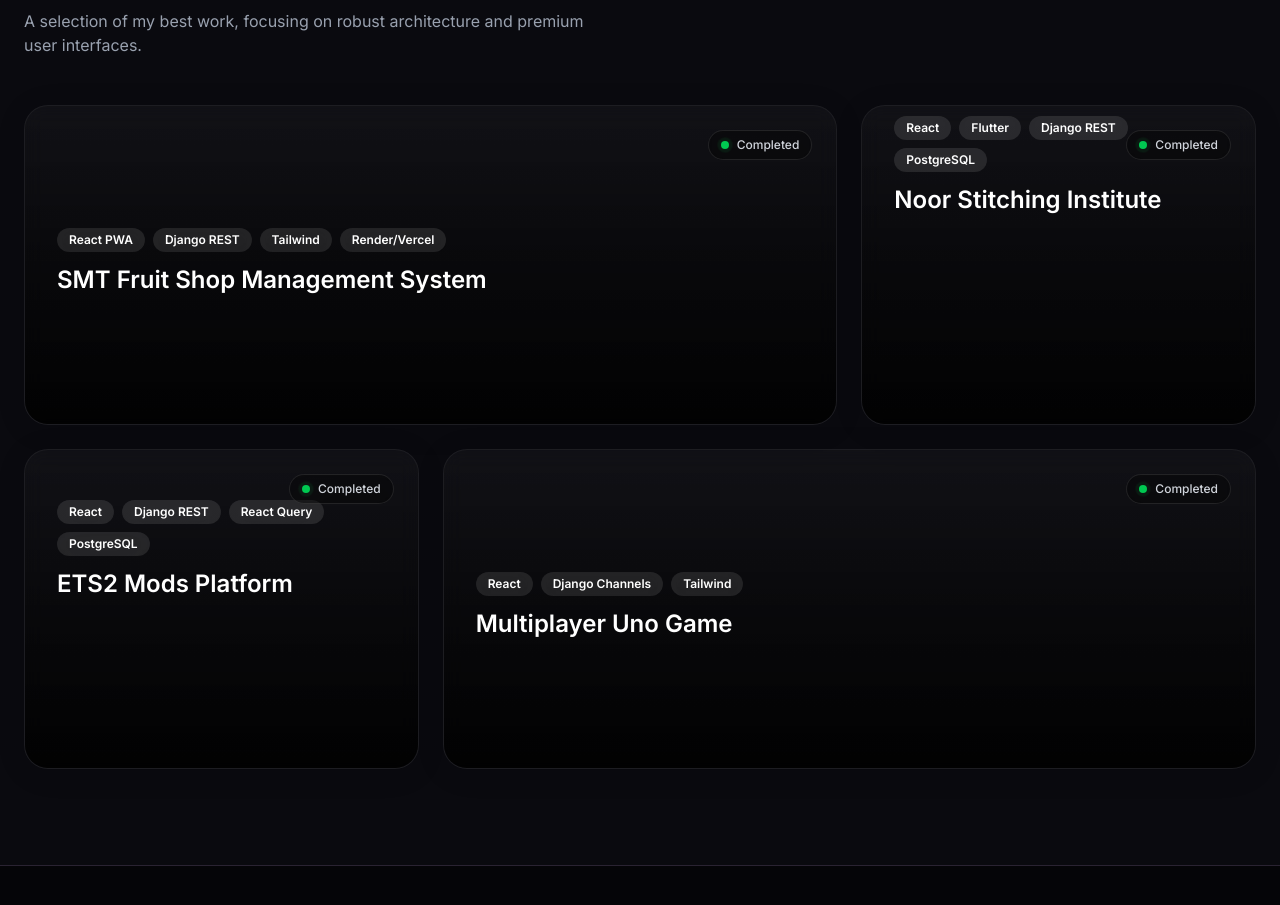
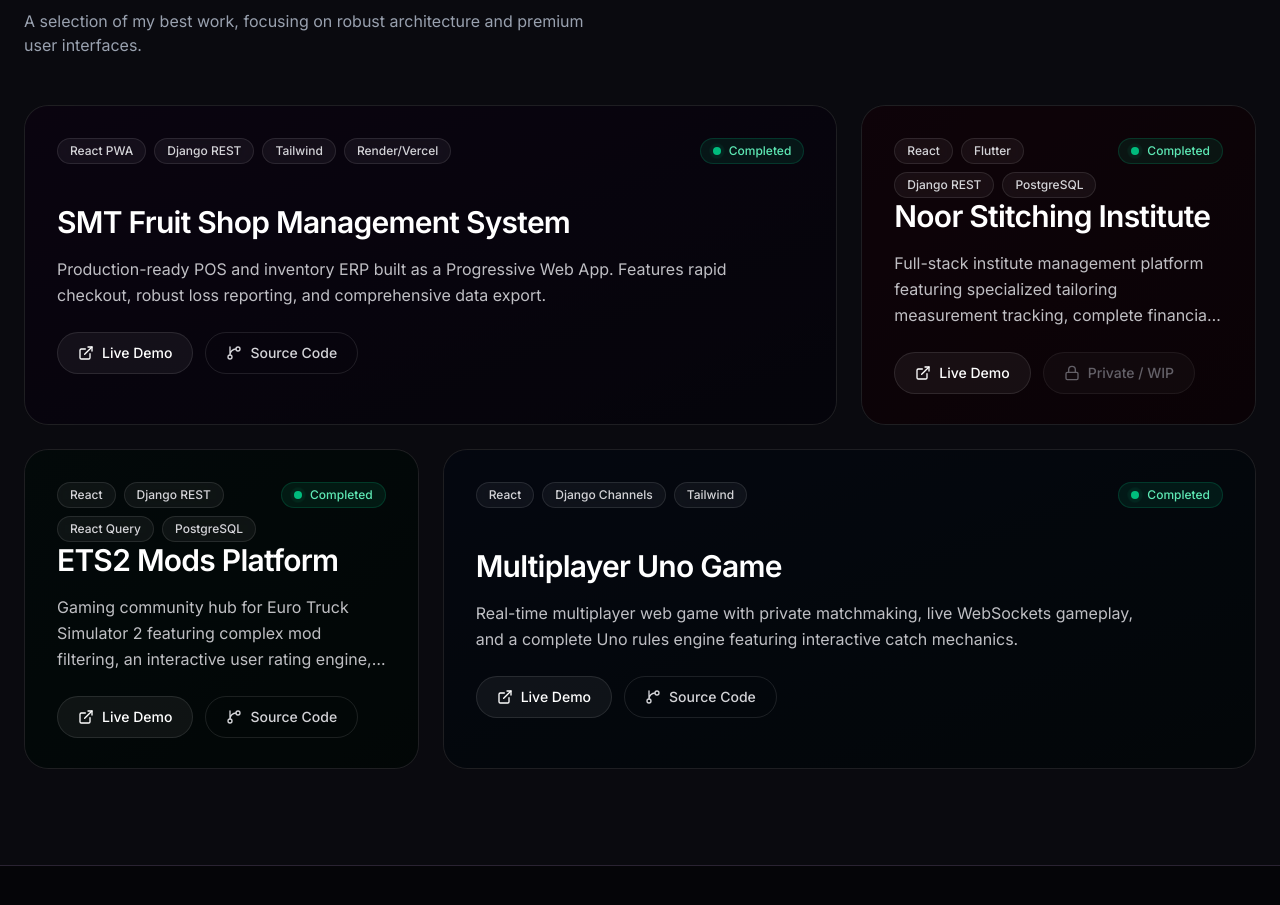
Before and after one commit to navafv/portfolio, a React (Vite) app: page / in a window 1280 px wide. Shown: the part 1839-2744 px from the top of the page. Built offline with nearby package versions, Linux system fonts and the light colour scheme; no server answers.

Commit message:
feat: enhance project descriptions and improve layout in Projects component

```diff
--- a/src/components/Projects.jsx
+++ b/src/components/Projects.jsx
@@ -1,23 +1,34 @@
-import React from 'react';
-import { Clock, ExternalLink, GitBranch, Lock } from 'lucide-react';
-import { projects } from '../data/projects';
+import React from "react";
+import { Clock, ExternalLink, GitBranch, Lock } from "lucide-react";
+import { projects } from "../data/projects";
 
 const Projects = () => {
   return (
-    <section id="projects" className="py-24 relative z-10" aria-labelledby="projects-heading">
+    <section
+      id="projects"
+      className="py-24 relative z-10"
+      aria-labelledby="projects-heading"
+    >
       <div className="container mx-auto px-6">
         <div className="flex justify-between items-end mb-12">
           <div>
-            <h2 id="projects-heading" className="font-heading text-4xl md:text-5xl font-bold mb-4">
-              Featured <span className="text-transparent bg-clip-text bg-linear-to-r from-purple-400 to-indigo-400">Projects</span>
+            <h2
+              id="projects-heading"
+              className="font-heading text-4xl md:text-5xl font-bold mb-4"
+            >
+              Featured{" "}
+              <span className="text-transparent bg-clip-text bg-linear-to-r from-purple-400 to-indigo-400">
+                Projects
+              </span>
             </h2>
             <p className="text-gray-400 max-w-xl">
-              A selection of my best work, focusing on robust architecture and premium user interfaces.
+              A selection of my best work, focusing on robust architecture and
+              premium user interfaces.
             </p>
           </div>
         </div>
 
-        <div className="grid grid-cols-1 md:grid-cols-2 lg:grid-cols-3 gap-6 auto-rows-[auto] lg:auto-rows-[320px]">
+        <div className="grid grid-cols-1 md:grid-cols-2 lg:grid-cols-3 gap-6 auto-rows-auto lg:auto-rows-[320px]">
           {projects.map((project, index) => {
             const demoUrl = project.links?.demo?.trim();
             const githubUrl = project.links?.github?.trim();
@@ -25,73 +36,143 @@
             return (
               <article
                 key={index}
-                className={`group glass-card rounded-3xl overflow-hidden relative flex flex-col justify-end p-6 md:p-8 glass-card-hover ${project.colSpan} ${project.image}`}
+                className={`group relative overflow-hidden rounded-3xl border border-white/10 bg-black/40 backdrop-blur-xl p-6 md:p-8 transition-all duration-500 hover:-translate-y-1 hover:border-purple-500/40 hover:shadow-[0_0_60px_rgba(168,85,247,0.12)] ${project.colSpan}`}
                 aria-label={project.title}
               >
-                {/* Overlay gradient */}
-                <div className="absolute inset-0 bg-linear-to-t from-black/90 via-black/50 to-transparent z-0"></div>
+                {/* Background Gradient */}
+                <div
+                  className={`absolute inset-0 bg-linear-to-br ${project.image} opacity-60`}
+                />
 
-                {/* Status Badge */}
-                <div className="absolute top-6 right-6 z-20 flex items-center gap-2 bg-black/40 backdrop-blur-md px-3 py-1.5 rounded-full border border-white/10">
-                  <span className="relative flex h-2 w-2">
-                    <span className={`animate-ping absolute inline-flex h-full w-full rounded-full ${project.status.color} opacity-75`}></span>
-                    <span className={`relative inline-flex rounded-full h-2 w-2 ${project.status.color}`}></span>
-                  </span>
-                  <span className="text-xs font-medium text-gray-300">{project.status.label}</span>
+                {/* Dark Overlay */}
+                <div className="absolute inset-0 bg-black/50" />
+
+                {/* Glow Effect */}
+                <div className="absolute inset-0 opacity-0 transition-opacity duration-500 group-hover:opacity-100">
+                  <div className="absolute -top-20 left-1/2 h-56 w-56 -translate-x-1/2 rounded-full group-hover:shadow-purple-500/10" />
                 </div>
 
-                <div className="relative z-10 transform translate-y-0 lg:translate-y-4 lg:group-hover:translate-y-0 transition-transform duration-300 mt-14 lg:mt-0">
-                  <div className="flex flex-wrap items-center gap-2 mb-3">
+                {/* Main Content */}
+                <div className="relative z-10 flex h-full flex-col">
+                  {/* Top Row */}
+                  <div className="flex items-start justify-between gap-4">
+                    {/* Tech Stack */}
+                    <div className="flex flex-wrap gap-2">
                       {project.tech.map((t, i) => (
-                      <span key={i} className="text-xs font-semibold px-3 py-1 rounded-full bg-white/10 text-white backdrop-blur-md">
+                        <span
+                          key={i}
+                          className="
+              rounded-full border border-white/10
+              bg-white/5 px-3 py-1
+              text-xs font-medium text-zinc-300
+              backdrop-blur-md
+            "
+                        >
                           {t}
                         </span>
                       ))}
                     </div>
 
-                  <h3 className="text-2xl font-bold text-white mb-2 group-hover:text-purple-300 transition-colors">
+                    {/* Status */}
+                    <div
+                      className="
+          flex shrink-0 items-center gap-2
+          rounded-full border border-emerald-500/20
+          bg-emerald-500/10
+          px-3 py-1 text-xs font-medium
+          text-emerald-300
+        "
+                    >
+                      <span className="relative flex h-2 w-2">
+                        <span
+                          className={`absolute inline-flex h-full w-full animate-ping rounded-full ${project.status.color} opacity-75`}
+                        />
+                        <span
+                          className={`relative inline-flex h-2 w-2 rounded-full ${project.status.color}`}
+                        />
+                      </span>
+
+                      {project.status.label}
+                    </div>
+                  </div>
+
+                  {/* Spacer */}
+                  <div className="h-10" />
+
+                  {/* Bottom Content */}
+                  <div>
+                    <h3 className="text-2xl md:text-3xl font-bold tracking-tight text-white transition-colors duration-300 group-hover:text-purple-300">
                       {project.title}
                     </h3>
 
-                  <p className="text-gray-300 text-sm mb-6 opacity-100 lg:opacity-0 lg:group-hover:opacity-100 transition-opacity duration-300 delay-100">
+                    <p className=" mt-4 max-w-2xl text-sm md:text-base leading-relaxed text-zinc-300/90 line-clamp-3">
                       {project.description}
                     </p>
 
-                  <div className="flex flex-wrap items-center gap-3 opacity-100 lg:opacity-0 lg:group-hover:opacity-100 transition-opacity duration-300 delay-150">
+                    {/* Buttons */}
+                    <div className="mt-6 flex flex-wrap gap-3">
                       {demoUrl ? (
                         <a
                           target="_blank"
                           rel="noopener noreferrer"
                           href={demoUrl}
-                        className="inline-flex min-h-10 items-center gap-2 rounded-full border border-white/10 bg-white/10 px-4 py-2 text-sm font-medium text-white transition-colors hover:border-purple-400/50 hover:text-purple-300"
+                          className="
+              inline-flex items-center gap-2
+              rounded-full border border-white/10
+              bg-white/5 px-5 py-2.5
+              text-sm font-medium text-white
+              transition-all duration-300
+              hover:bg-white hover:text-black"
                         >
-                        <ExternalLink size={16} /> Live Demo
+                          <ExternalLink size={16} />
+                          Live Demo
                         </a>
                       ) : (
                         <span
-                        className="inline-flex min-h-10 cursor-not-allowed items-center gap-2 rounded-full border border-white/10 bg-white/5 px-4 py-2 text-sm font-medium text-gray-300 opacity-60"
-                        aria-disabled="true"
+                          className="
+              inline-flex cursor-not-allowed items-center gap-2
+              rounded-full border border-white/10
+              bg-white/5 px-5 py-2.5
+              text-sm font-medium text-zinc-400 opacity-60
+            "
                         >
-                        <Clock size={16} /> Deployment Pending
+                          <Clock size={16} />
+                          Deployment Pending
                         </span>
                       )}
+
                       {githubUrl ? (
                         <a
                           target="_blank"
                           rel="noopener noreferrer"
                           href={githubUrl}
-                        className="inline-flex min-h-10 items-center gap-2 rounded-full border border-white/10 bg-white/10 px-4 py-2 text-sm font-medium text-white transition-colors hover:border-purple-400/50 hover:text-purple-300"
+                          className="
+              inline-flex items-center gap-2
+              rounded-full border border-white/10
+              px-5 py-2.5
+              text-sm font-medium text-zinc-300
+              transition-all duration-300
+              hover:border-purple-400/50
+              hover:text-white
+            "
                         >
-                        <GitBranch size={16} /> Source Code
+                          <GitBranch size={16} />
+                          Source Code
                         </a>
                       ) : (
                         <span
-                        className="inline-flex min-h-10 cursor-not-allowed items-center gap-2 rounded-full border border-white/10 bg-white/5 px-4 py-2 text-sm font-medium text-gray-300 opacity-60"
-                        aria-disabled="true"
+                          className="
+              inline-flex cursor-not-allowed items-center gap-2
+              rounded-full border border-white/10
+              bg-white/5 px-5 py-2.5
+              text-sm font-medium text-zinc-400 opacity-60
+            "
                         >
-                        <Lock size={16} /> Private / WIP
+                          <Lock size={16} />
+                          Private / WIP
                         </span>
                       )}
+                    </div>
                   </div>
                 </div>
               </article>
--- a/src/data/projects.js
+++ b/src/data/projects.js
@@ -2,50 +2,53 @@
   {
     title: "SMT Fruit Shop Management System",
     description:
-      "A production-grade POS and inventory ERP built as a Progressive Web App (PWA). Features a rapid checkout interface, loss reporting, data export center, and comprehensive Nginx/Gunicorn deployment pipelines.",
+      "Production-ready POS and inventory ERP built as a Progressive Web App. Features rapid checkout, robust loss reporting, and comprehensive data export.",
     tech: ["React PWA", "Django REST", "Tailwind", "Render/Vercel"],
     colSpan: "col-span-1 md:col-span-2",
-    image: "bg-gradient-to-br from-purple-900/40 to-indigo-900/40",
-    status: { label: "Completed", color: "bg-green-500" },
+    image: "from-purple-900/30 to-indigo-900/20",
+    status: { label: "Completed", color: "bg-emerald-500" },
     links: {
       demo: "https://smtapp.vercel.app/",
       github: "https://github.com/navafv/smt_project",
     },
   },
+
   {
     title: "Noor Stitching Institute",
     description:
-      "A comprehensive institute management platform featuring a React PWA, a Flutter mobile app, and a highly modular Django REST backend. Includes specialized tailoring measurement tracking, complete financial ERP, and automated PDF certificate generation.",
+      "Full-stack institute management platform featuring specialized tailoring measurement tracking, complete financial ERP, and automated PDF certificate generation.",
     tech: ["React", "Flutter", "Django REST", "PostgreSQL"],
     colSpan: "col-span-1",
-    image: "bg-gradient-to-br from-pink-900/40 to-rose-900/40",
-    status: { label: "Completed", color: "bg-green-500" },
+    image: "from-pink-900/30 to-rose-900/20",
+    status: { label: "Completed", color: "bg-emerald-500" },
     links: {
       demo: "https://noorinstitute.vercel.app/",
       github: "",
     },
   },
+
   {
     title: "ETS2 Mods Platform",
     description:
-      "A full-stack gaming community hub for Euro Truck Simulator 2. Features complex mod filtering, a user rating/review engine, and an admin dashboard for content moderation.",
+      "Gaming community hub for Euro Truck Simulator 2 featuring complex mod filtering, an interactive user rating engine, and an administrative moderation dashboard.",
     tech: ["React", "Django REST", "React Query", "PostgreSQL"],
     colSpan: "col-span-1",
-    image: "bg-gradient-to-br from-teal-900/40 to-emerald-900/40",
-    status: { label: "Completed", color: "bg-green-500" },
+    image: "from-teal-900/30 to-emerald-900/20",
+    status: { label: "Completed", color: "bg-emerald-500" },
     links: {
       demo: "https://ets2mods.vercel.app/",
       github: "https://github.com/navafv/ets2mods",
     },
   },
+
   {
     title: "Multiplayer Uno Game",
     description:
-      "A real-time multiplayer web game featuring private matchmaking rooms, live WebSockets gameplay, and a complete Uno rules engine with action cards and catch mechanics.",
+      "Real-time multiplayer web game with private matchmaking, live WebSockets gameplay, and a complete Uno rules engine featuring interactive catch mechanics.",
     tech: ["React", "Django Channels", "Tailwind"],
     colSpan: "col-span-1 md:col-span-2",
-    image: "bg-gradient-to-br from-blue-900/40 to-cyan-900/40",
-    status: { label: "Completed", color: "bg-green-500" },
+    image: "from-blue-900/30 to-cyan-900/20",
+    status: { label: "Completed", color: "bg-emerald-500" },
     links: {
       demo: "https://playunogame.vercel.app/",
       github: "https://github.com/navafv/uno_game",
```
Lines whose indentation alone changed are shown as unchanged.
